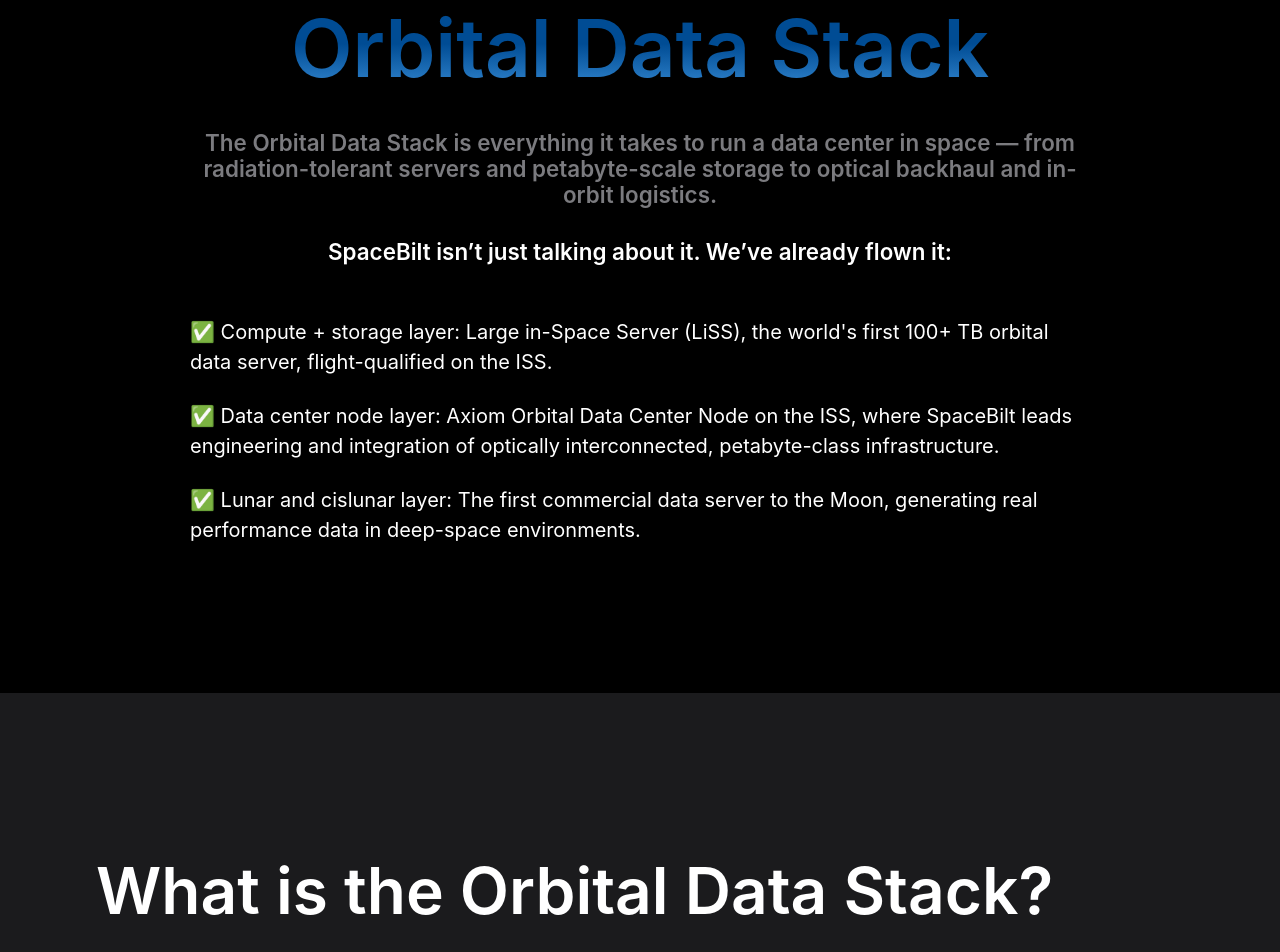
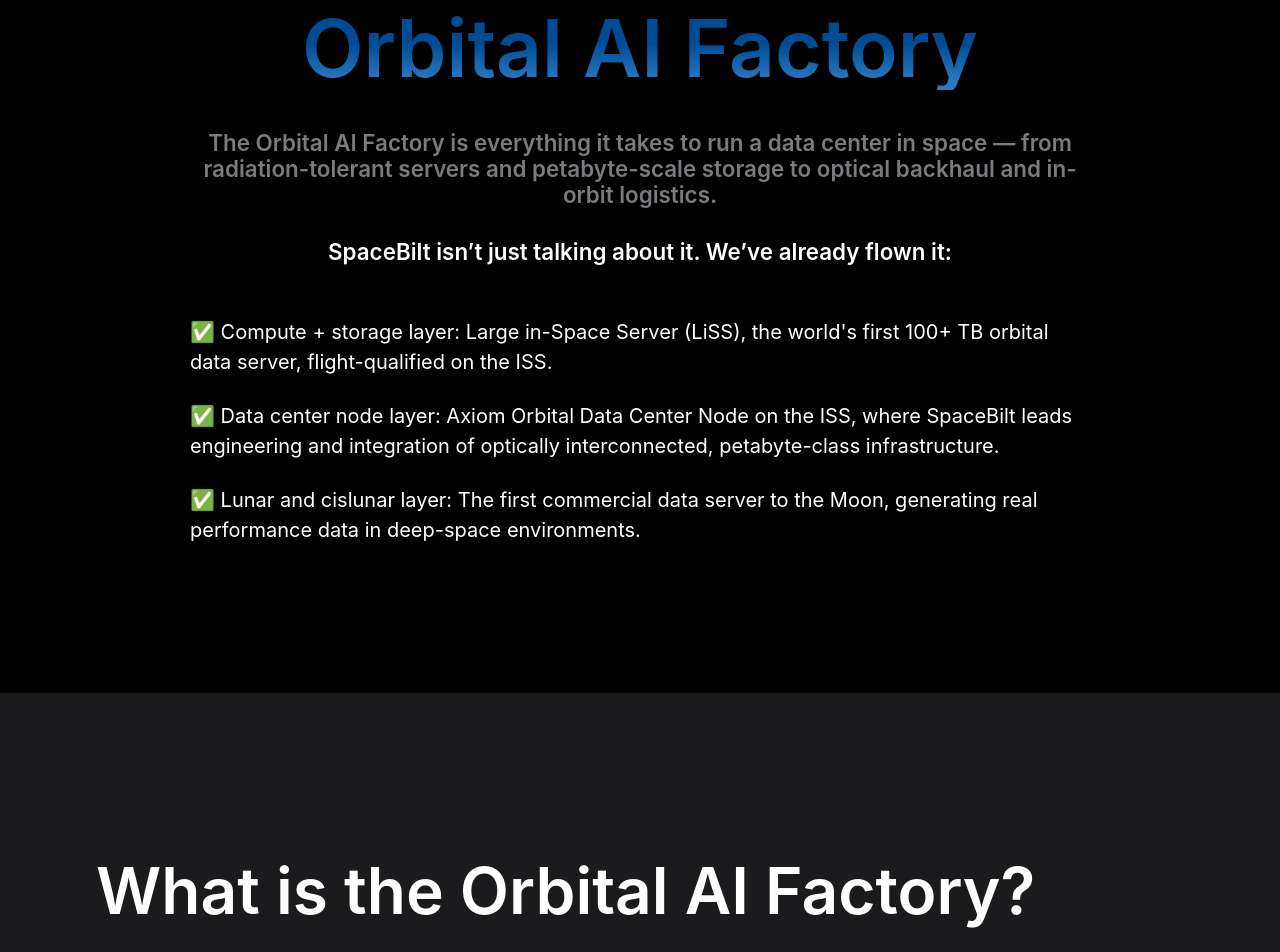
Before and after one commit to bigbadbrad/spacebilt, a Next.js app: page / in a window 1280 px wide. Shown: the part 780-1732 px from the top of the page. Built offline with nearby package versions, Linux system fonts and the light colour scheme; no server answers.

Commit message:
orbital AI factory

```diff
--- a/src/components/home/home-hero.tsx
+++ b/src/components/home/home-hero.tsx
@@ -22,7 +22,7 @@
     >
       <Container maxWidth="md" sx={{ pt: { xs: 2, md: 24 }, pb: 4 }}>
         <Typography color="#ffffff" variant="h2" component="h2" sx={{ textAlign: 'center', mb: 4 }}>
-          We build the data centers<br /> that live in space.
+          We build the AI factories<br /> that live in space.
         </Typography>
         <Typography color="text.secondary" variant="h5" sx={{ textAlign: 'center' }}>
           From the first commercial lunar data server to petabyte-class Orbital Data Center nodes on the ISS, SpaceBilt designs and integrates the servers, storage, and infrastructure that make the orbital cloud real.
@@ -50,12 +50,12 @@
         },
             }}
         >
-          Orbital Data Stack
+          Orbital AI Factory
         </Typography>
 
 
             <Typography variant="h5" color="text.secondary" sx={{ mt: 3, textAlign: { xs: 'left', md: 'center' }, }}>
-            The Orbital Data Stack is everything it takes to run a data center in space — from radiation-tolerant servers and petabyte-scale storage to optical backhaul and in-orbit logistics.
+            The Orbital AI Factory is everything it takes to run a data center in space — from radiation-tolerant servers and petabyte-scale storage to optical backhaul and in-orbit logistics.
             </Typography>
             <Typography variant="h5" color="white" sx={{ mt: 4, mb: 4, textAlign: { xs: 'left', md: 'center' }, }}>
             SpaceBilt isn’t just talking about it. We’ve already flown it:
--- a/src/components/home/home-sections.tsx
+++ b/src/components/home/home-sections.tsx
@@ -30,7 +30,7 @@
             }}
           >
             <Typography variant="h2" color="white" sx={{ mt: 0, mb: 2 }}>
-              What is the Orbital Data Stack?
+              What is the Orbital AI Factory?
             </Typography>
             <Typography variant="h5" color="text.secondary" sx={{ mt: 4, mb: 5 }}>
               Three-layer breakdown:
@@ -131,7 +131,7 @@
               </Grid>
             </Grid>
             <Typography variant="h5" color="#ffffff" sx={{ mt: 3, mb: 3 }}>
-              SpaceBilt is the only company with flight-proven hardware and partnerships across every layer of the Orbital Data Stack.
+              SpaceBilt is the only company with flight-proven hardware and partnerships across every layer of the Orbital AI Factory.
             </Typography>
           </Grid>
         </Grid>
@@ -173,7 +173,7 @@
               pl: { xs: 0, md: 4 },
             }}
           >
-            {/* Drop an illustration / diagram of the Orbital Data Stack here */}
+            {/* Drop an illustration / diagram of the Orbital AI Factory here */}
           </Grid>
 
           {/* Right: Text */}
@@ -192,7 +192,7 @@
             }}
           >
             <Typography variant="h2" color="white" sx={{ mt: 0, mb: 2 }}>
-              Why the Orbital Data Stack is hard.
+              Why the Orbital AI Factory is hard.
             </Typography>
 
             <Typography variant="h5" color="text.secondary" sx={{ mt: 4, mb: 3 }}>
@@ -336,7 +336,7 @@
               color="text.secondary"
               sx={{ mt: 4, mb: 3 }}
             >
-              SpaceBilt accelerates the velocity of data on the outer edge by moving compute and storage off the ground and into orbit and onto the Moon. Multiple Orbital Data Stack nodes on a station come together as an <Box component="span" sx={{ color: "#ffffff" }}>orbital AI factory</Box> – a cluster where raw feeds from telescopes, sensors, factories, and spacecraft are turned into decisions on the spot, not after a round trip to Earth. Instead of hauling data home, models run in space, filtering, fusing, and acting in real time. That means faster decisions, lighter downlinks, and AI systems that keep working even when Earth is far away, congested, or completely offline.
+              SpaceBilt accelerates the velocity of data on the outer edge by moving compute and storage off the ground and into orbit and onto the Moon. Multiple Orbital AI Factory nodes on a station come together as an <Box component="span" sx={{ color: "#ffffff" }}>orbital AI factory</Box> – a cluster where raw feeds from telescopes, sensors, factories, and spacecraft are turned into decisions on the spot, not after a round trip to Earth. Instead of hauling data home, models run in space, filtering, fusing, and acting in real time. That means faster decisions, lighter downlinks, and AI systems that keep working even when Earth is far away, congested, or completely offline.
             </Typography>
           </Grid>
 
@@ -422,7 +422,7 @@
             </Typography>
 
             <Typography variant="h5" color="text.secondary" sx={{ mt: 4, mb: 3 }}>
-              At SpaceBilt, the Orbital Data Stack is built around three realities:
+              At SpaceBilt, the Orbital AI Factory is built around three realities:
             </Typography>
 
             <List sx={{
@@ -502,13 +502,13 @@
                     mb: 4
                   }}
                 >
-                  Single points of failure in orbit aren't just outages, they're lost missions. We assume radiation hits, thermal excursions, and partial brownouts are normal operating conditions, and architect the Orbital Data Stack to degrade in slices: lose one node, one link, or one rail and the system keeps running at reduced capacity instead of going dark. That's what lets you accelerate the velocity of data on the outer edge without betting the mission on perfect conditions.
+                  Single points of failure in orbit aren't just outages, they're lost missions. We assume radiation hits, thermal excursions, and partial brownouts are normal operating conditions, and architect the Orbital AI Factory to degrade in slices: lose one node, one link, or one rail and the system keeps running at reduced capacity instead of going dark. That's what lets you accelerate the velocity of data on the outer edge without betting the mission on perfect conditions.
                 </Typography>
               </ListItem>
             </List>
 
             <Typography variant="h5" color="text.secondary" sx={{ mt: 4, mb: 3 }}>
-              Whitepapers describe how orbital data centers should work. SpaceBilt's Orbital Data Stack is how they actually do — with the interfaces, envelopes, and failure modes already proven in space.
+              Whitepapers describe how orbital data centers should work. SpaceBilt's Orbital AI Factory is how they actually do — with the interfaces, envelopes, and failure modes already proven in space.
             </Typography>
           </Grid>
         </Grid>
@@ -550,7 +550,7 @@
             }}
           >
             <Typography variant="h2" color="#ffffff" sx={{ mb: 3 }}>
-              Who the Orbital Data Stack is for.
+              Who the Orbital AI Factory is for.
             </Typography>
 
             <Typography
@@ -561,7 +561,7 @@
               As launch gets cheaper and terrestrial data centers hit power and
               cooling walls, the next wave of infrastructure isn’t another
               hyperscale region on Earth — it’s data centers in orbit. The
-              Orbital Data Stack is the layer those customers will build on.
+              Orbital AI Factory is the layer those customers will build on.
             </Typography>
 
             <Grid container spacing={3} sx={{ mb: 4, width: "100%" }}>
@@ -776,7 +776,7 @@
               color="text.secondary"
               sx={{ mt: 0, mb: 1, maxWidth: 900, fontWeight: 600 }}
             >
-              SpaceBilt is building the default Orbital Data Stack those
+              SpaceBilt is building the default Orbital AI Factory those
               customers plug into — the off-planet layer every high-value
               workload will eventually land on.
             </Typography>
@@ -916,7 +916,7 @@
               color="text.secondary"
               sx={{ mb: 4, maxWidth: 900 }}
             >
-              None of that works without an Orbital Data Stack to run the robots, close the control loops, and store the data.
+              None of that works without an Orbital AI Factory to run the robots, close the control loops, and store the data.
             </Typography>
             <Typography
               variant="h5"
```
